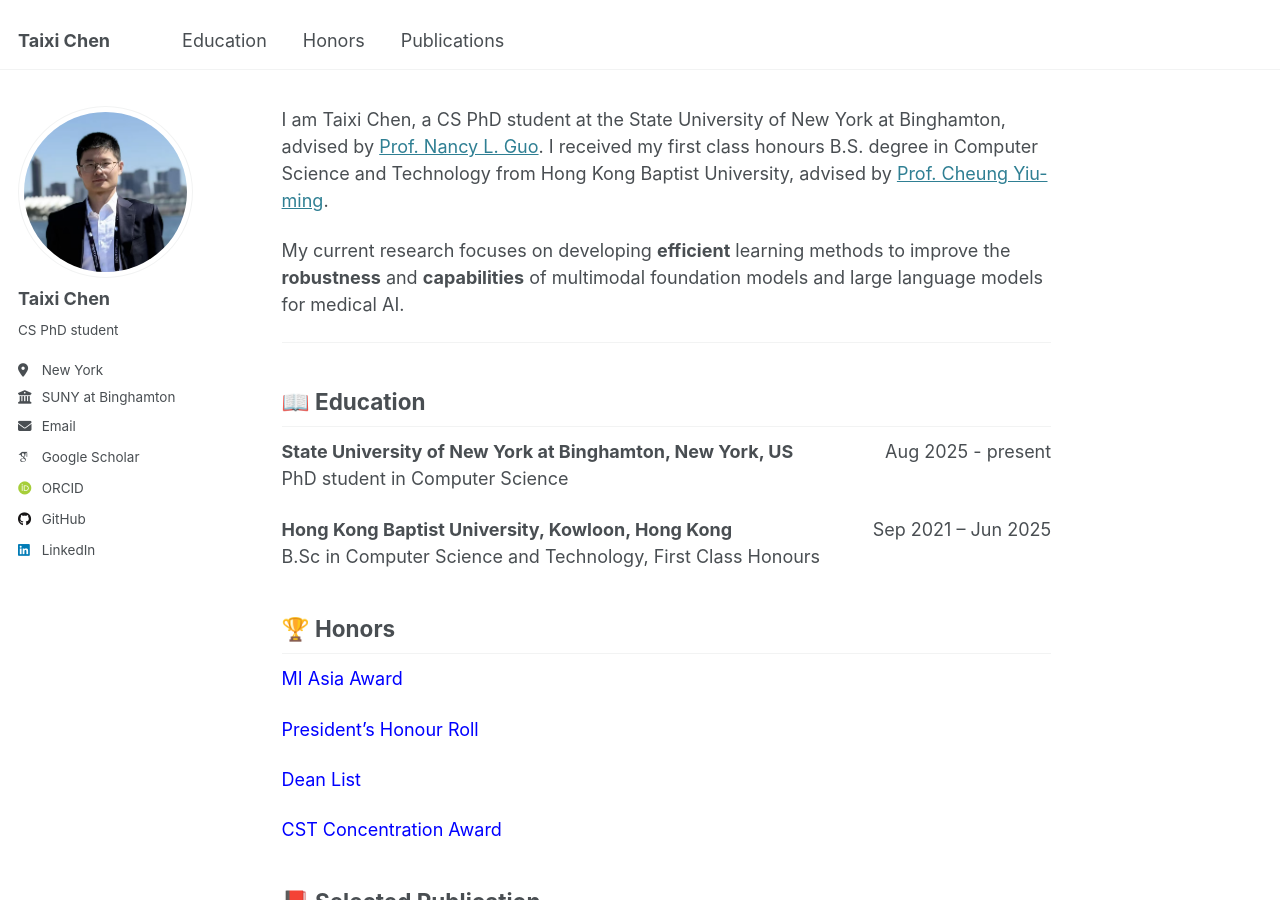
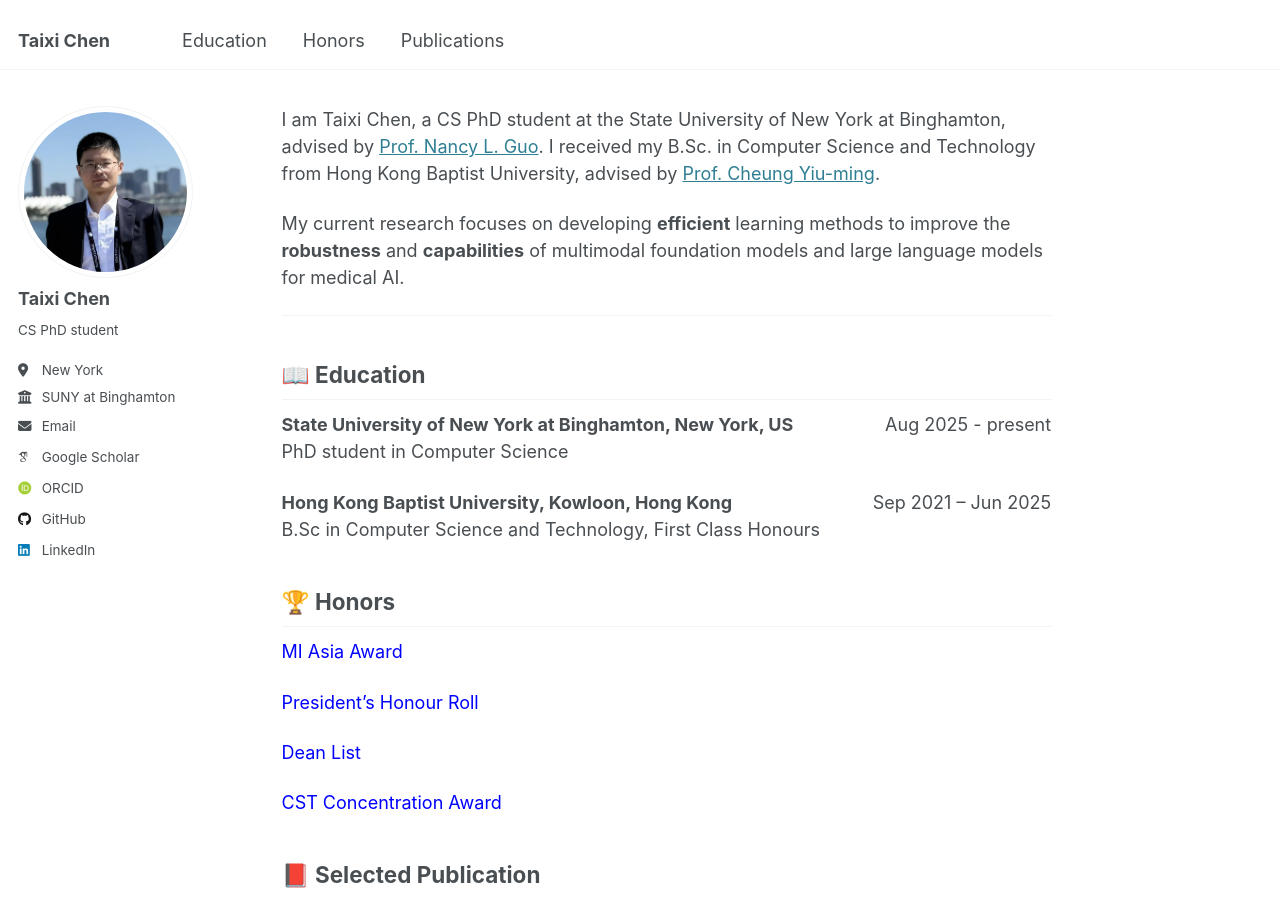
Before and after one commit to Taixi-CHEN/Taixi-Chen.github.io, a Jekyll site: the page built from _pages/about.md, in a window 1280 px wide and 900 px high. Built offline with Jekyll 4.4.1, drawn with Linux system fonts in a browser that asks for light colours; some web fonts are replaced.

Commit message:
Revise educational background in about page
Updated degree notation from 'first class honours B.S.' to 'B.Sc.' for clarity.

```diff
--- a/_pages/about.md
+++ b/_pages/about.md
@@ -6,7 +6,7 @@ redirect_from:
   - /about/
   - /about.html
 ---
-I am Taixi Chen, a CS PhD student at the State University of New York at Binghamton, advised by <a href="https://www.binghamton.edu/computer-science/people/profile.html?id=nguo1"> Prof. Nancy L. Guo</a>. I received my first class honours B.S. degree in Computer Science and Technology from Hong Kong Baptist University, advised by <a href="https://www.comp.hkbu.edu.hk/~ymc/"> Prof. Cheung Yiu-ming</a>.
+I am Taixi Chen, a CS PhD student at the State University of New York at Binghamton, advised by <a href="https://www.binghamton.edu/computer-science/people/profile.html?id=nguo1"> Prof. Nancy L. Guo</a>. I received my B.Sc. in Computer Science and Technology from Hong Kong Baptist University, advised by <a href="https://www.comp.hkbu.edu.hk/~ymc/"> Prof. Cheung Yiu-ming</a>.
 
 My current research focuses on developing **efficient** learning methods to improve the **robustness** and **capabilities** of multimodal foundation models and large language models for medical AI.
 
```
